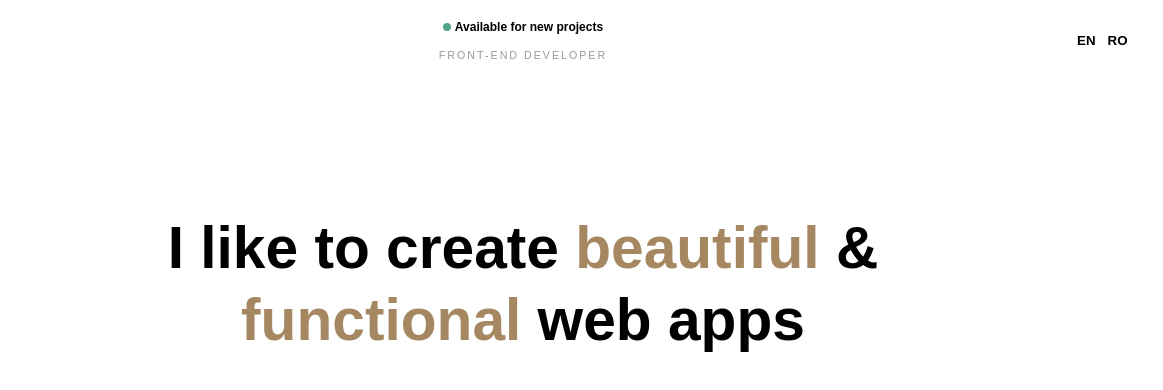
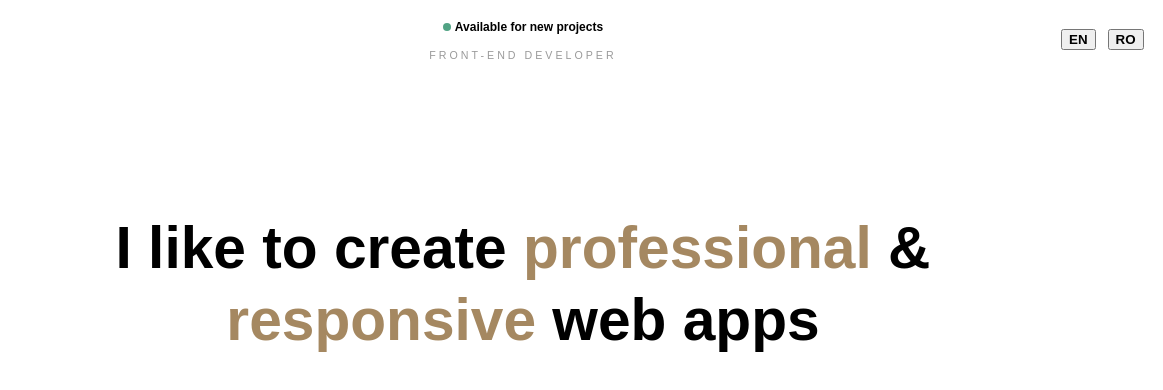
Before and after one commit to roxyoanes/personal-website, a Gatsby site: page / in a window 1280 px wide. Shown: the full height of the page, 117-1280 px from the left. Built offline with nearby package versions, Linux system fonts and the light colour scheme; Gatsby itself is replaced by a stand-in of ours.

Commit message:
Add language switch

```diff
--- a/gatsby-browser.js
+++ b/gatsby-browser.js
@@ -5,3 +5,10 @@
  */
 
 // You can delete this file if you're not using it
+import React from "react";
+
+import { LanguageWrapper } from './src/components/LanguageContext';
+
+export const wrapPageElement = ({ element, props }) => (
+  <LanguageWrapper {...props}>{element}</LanguageWrapper>
+);
--- /dev/null
+++ b/src/assets/languages.js
@@ -0,0 +1,30 @@
+const languages = {
+  EN: {
+    name: "EN",
+    header: {
+      status: "Available for new projects",
+      job_name: "FRONT-END DEVELOPER",
+    },
+    index: {
+      quote1: "I like to create",
+      highlight1: "professional",
+      highlight2: "responsive",
+      quote2: "web apps"
+    }
+  },
+  RO: {
+    name: "RO",
+    header:{
+      status: "Disponibilă pentru proiecte noi",
+      job_name: "FRONT-END DEVELOPER"
+    },
+    index: {
+      quote1: "Îmi place să creez web apps",
+      highlight1: "profesionale",
+      highlight2: "responsive",
+      quote2: ""
+    }
+  }
+}
+
+export default languages;
--- /dev/null
+++ b/src/components/LanguageContext.jsx
@@ -0,0 +1,19 @@
+import React from "react";
+
+import languages from "../assets/languages";
+
+export const LanguageContext = React.createContext(
+  languages.EN // default value
+);
+
+export const LanguageWrapper = ({children}) => {
+  const [lang, setLang] = React.useState(languages.EN);
+
+  const switchLanguage = (language) => {
+    setLang(languages[language])
+  };
+
+  return (
+    <LanguageContext.Provider value={{ lang, switchLanguage }}>{children}</LanguageContext.Provider>
+  )
+}
--- a/src/components/header.jsx
+++ b/src/components/header.jsx
@@ -2,10 +2,12 @@ import { Link } from "gatsby"
 import PropTypes from "prop-types"
 import React from "react"
 
+import {LanguageContext} from "./LanguageContext";
 import StyledHeader from "./styled-components/styled-header";
 
-
 const Header = ({ siteTitle }) => (
+  <LanguageContext.Consumer>
+{(({ lang, switchLanguage }) =>
     <StyledHeader>
       <h1 className="title">
         <Link className="name"
@@ -16,13 +18,13 @@ const Header = ({ siteTitle }) => (
       </h1>
       <div className="middle-section">
         <div className="dot"></div>
-        <p className="status">Available for new projects</p>
+        <p className="status">{lang.header.status}</p>
         <p className="job-name">FRONT-END DEVELOPER</p>
       </div>
       <div className="end-section">
         <div className="language">
-          <a className="lang-option" href="">EN</a>
-          <a className="lang-option" href="">RO</a>
+          <button className="lang-option" onClick={() => switchLanguage("EN")}>EN</button>
+          <button className="lang-option" onClick={() => switchLanguage("RO")}>RO</button>
         </div>
         <div className="nav-icon">
           <div className="hamburger-menu">
@@ -32,6 +34,8 @@ const Header = ({ siteTitle }) => (
 
       </div>
     </StyledHeader>
+    )}
+  </LanguageContext.Consumer>
 )
 
 Header.propTypes = {
--- a/src/components/styled-components/styled-header.jsx
+++ b/src/components/styled-components/styled-header.jsx
@@ -66,7 +66,7 @@ const StyledHeader = styled.div`
   .job-name{
     font-weight: 400;
     font-size: 8pt;
-    letter-spacing: 2px;
+    letter-spacing: 3px;
     color: #9A9A9A;
     margin-top: 10px;
 
--- a/src/pages/index.jsx
+++ b/src/pages/index.jsx
@@ -4,13 +4,15 @@ import { Link } from "gatsby"
 import Layout from "../components/layout"
 import SEO from "../components/seo"
 import StyledIndex from "../components/styled-components/styled-index";
+import {LanguageContext} from "../components/LanguageContext";
 
 import TwitterIcon from "../assets/twitter-brands.svg"
 import GithubIcon from "../assets/github-brands.svg"
 import LinkedinIcon from "../assets/linkedin-in-brands.svg"
 
-
 const IndexPage = () => (
+  <LanguageContext.Consumer>
+{(({ lang }) =>
   <Layout>
     <SEO title="Home" />
       <StyledIndex>
@@ -18,7 +20,7 @@ const IndexPage = () => (
         <a className="social-link" href="https://github.com/roxyoanes" target="_blank">
           <GithubIcon className="socials-icon" width={25} height={25}></GithubIcon>
         </a>
-        <a className="social-link" href="" target="_blank">
+        <a className="social-link" href="https://www.linkedin.com/in/roxana-sandra-oanes-1b081978/" target="_blank">
           <LinkedinIcon className="socials-icon" width={25} height={25} />
         </a>
         <a className="social-link" href="https://twitter.com/OanesRoxana" target="_blank">
@@ -26,16 +28,18 @@ const IndexPage = () => (
         </a>
       </div>
       <div className="quote-container">
-        <h1 className="quote">I like to create
-          <span className="color"> beautiful </span>
+        <h1 className="quote">{lang.index.quote1}
+          <span className="color"> {lang.index.highlight1} </span>
           &
-          <span className="color"> functional </span>
-          web apps
+          <span className="color"> {lang.index.highlight2} </span>
+          {lang.index.quote2}
         </h1>
       </div>
       <Link className="link" to="/page-2/">My Work</Link>
     </StyledIndex>
   </Layout>
+    )}
+  </LanguageContext.Consumer>
 )
 
 export default IndexPage
```
